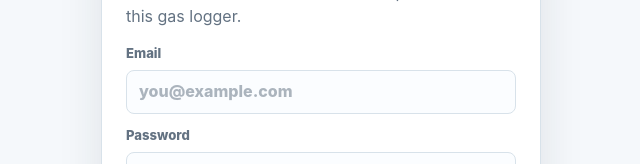
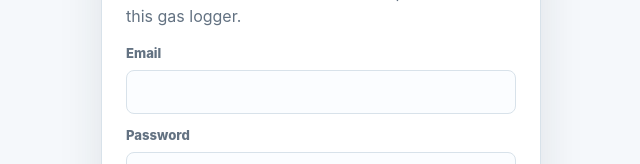
Before and after one commit to gtb104/gas-logger, a React (Vite) app: page / in a window 1280 px wide. Shown: the part 307-471 px from the top of the page, without its empty margins (319-959 px from the left). Built offline with nearby package versions, Linux system fonts and the light colour scheme.

Commit message:
style: remove placeholder text

```diff
--- a/src/App.css
+++ b/src/App.css
@@ -309,12 +309,6 @@ textarea {
   padding: 10px 12px;
   text-align: left;
   width: 100%;
-}
-
-input::placeholder,
-textarea::placeholder {
-  color: var(--muted);
-  opacity: 0.52;
 }
 
 input[type='date'] {
--- a/src/App.tsx
+++ b/src/App.tsx
@@ -623,7 +623,6 @@ function App() {
                 autoComplete="email"
                 inputMode="email"
                 onChange={(event) => setEmail(event.target.value)}
-                placeholder="you@example.com"
                 required
                 type="email"
                 value={email}
@@ -1239,7 +1238,6 @@ function AuthenticatedApp({
                     onChange={(event) =>
                       updateEntryDraft('odometer', event.target.value)
                     }
-                    placeholder="43890"
                   />
                 </label>
               </div>
@@ -1257,7 +1255,6 @@ function AuthenticatedApp({
                     onChange={(event) =>
                       updateEntryDraft('gallons', event.target.value)
                     }
-                    placeholder="12.400"
                   />
                 </label>
                 <label>
@@ -1272,7 +1269,6 @@ function AuthenticatedApp({
                     onChange={(event) =>
                       updateEntryDraft('totalCost', event.target.value)
                     }
-                    placeholder="43.50"
                   />
                 </label>
               </div>
@@ -1304,7 +1300,6 @@ function AuthenticatedApp({
                 <textarea
                   value={entryDraft.notes}
                   onChange={(event) => updateEntryDraft('notes', event.target.value)}
-                  placeholder="Road trip, towing, mostly city driving..."
                 />
               </label>
 
@@ -1571,7 +1566,6 @@ function AuthenticatedApp({
               <input
                 value={vehicleDraft.name}
                 onChange={(event) => updateVehicleDraft('name', event.target.value)}
-                placeholder="Truck, Civic, Work van"
               />
             </label>
             <div className="field-row">
@@ -1580,7 +1574,6 @@ function AuthenticatedApp({
                 <input
                   value={vehicleDraft.make}
                   onChange={(event) => updateVehicleDraft('make', event.target.value)}
-                  placeholder="Ferrari"
                 />
               </label>
               <label>
@@ -1588,7 +1581,6 @@ function AuthenticatedApp({
                 <input
                   value={vehicleDraft.model}
                   onChange={(event) => updateVehicleDraft('model', event.target.value)}
-                  placeholder="California"
                 />
               </label>
             </div>
@@ -1598,7 +1590,6 @@ function AuthenticatedApp({
                 value={vehicleDraft.year}
                 onChange={(event) => updateVehicleDraft('year', event.target.value)}
                 inputMode="numeric"
-                placeholder="2014"
               />
             </label>
             <button
```
